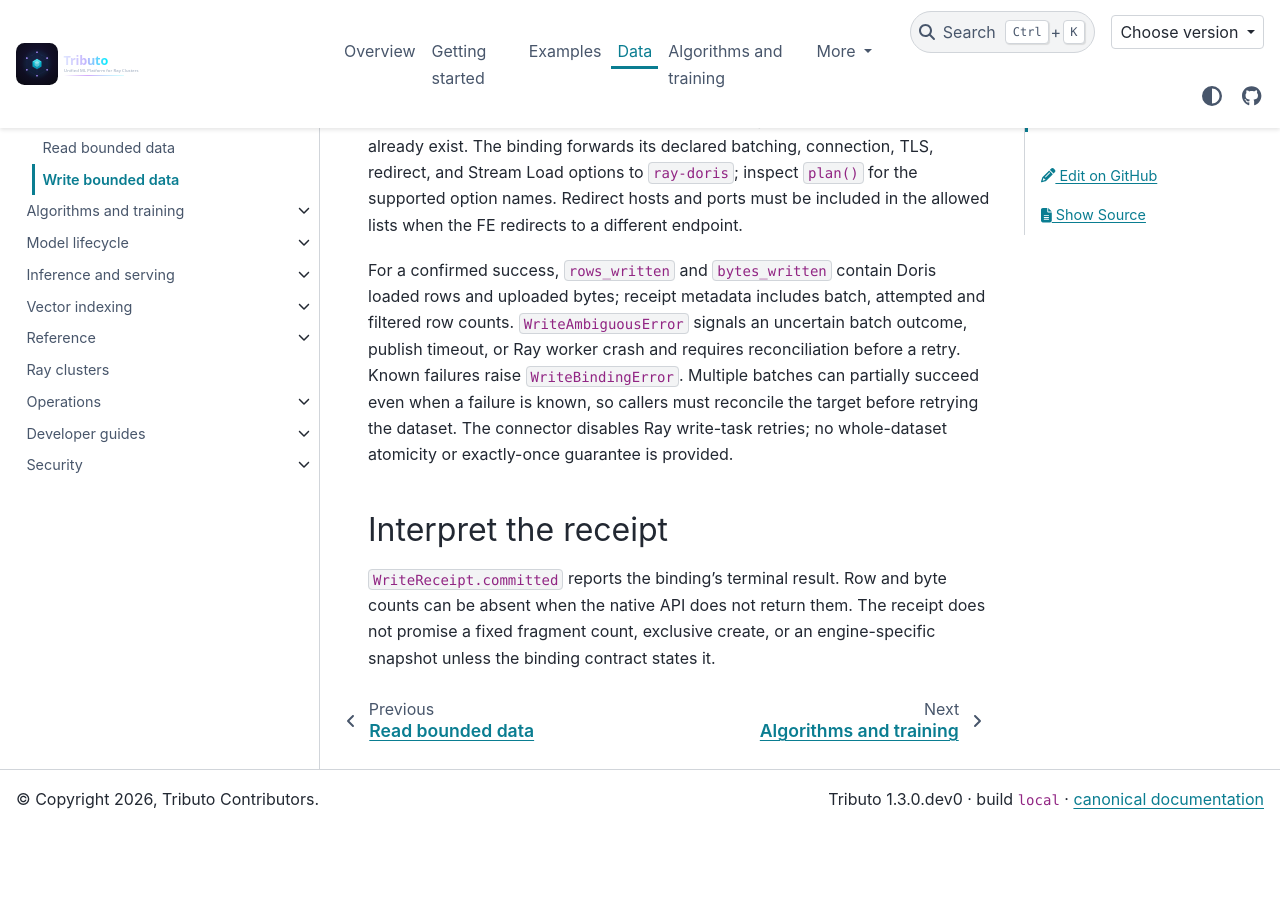
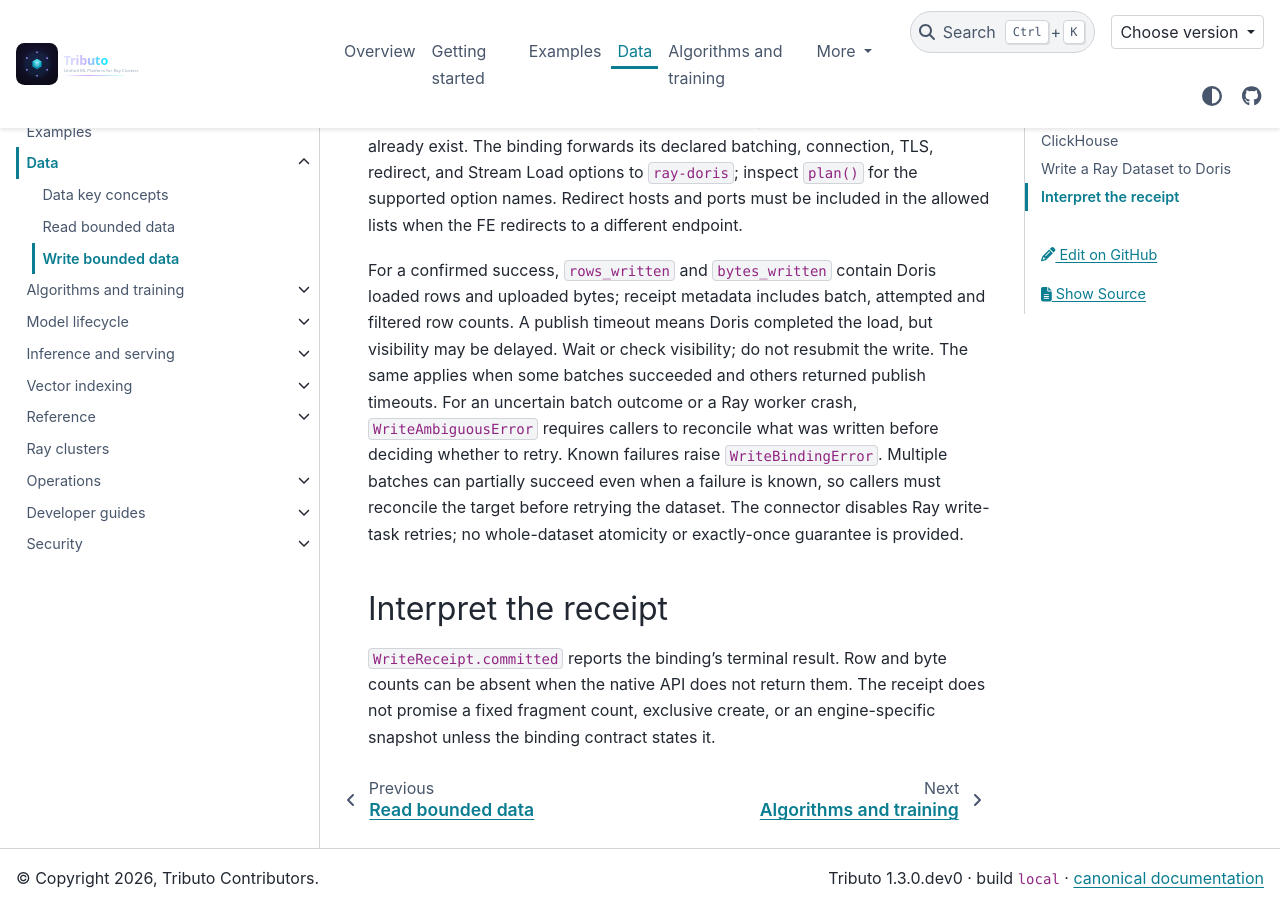
Before and after one commit to jiangxt2/Tributo, a Sphinx documentation site: the page built from docs/data/user-guides/write-data.md, in a window 1280 px wide and 900 px high, scrolled down 2097 px. Built offline with Sphinx 7.4.7 and the PyData theme 0.15.4, drawn with Linux system fonts in a browser that asks for light colours; comment, search, counter and statistics services are not loaded; before the commit the page ends 2925 px from its top, so only the background shows below that.

Commit message:
fix(data): clarify Doris publish timeout guidance
Signed-off-by: jiangxt2 <jiangxt2@vip.qq.com>

```diff
--- a/docs/data/user-guides/write-data.md
+++ b/docs/data/user-guides/write-data.md
@@ -82,12 +82,16 @@ lists when the FE redirects to a different endpoint.
 
 For a confirmed success, `rows_written` and `bytes_written` contain Doris
 loaded rows and uploaded bytes; receipt metadata includes batch, attempted and
-filtered row counts. `WriteAmbiguousError` signals an uncertain batch outcome,
-publish timeout, or Ray worker crash and requires reconciliation before a
-retry. Known failures raise `WriteBindingError`. Multiple batches can partially
-succeed even when a failure is known, so callers must reconcile the target
-before retrying the dataset. The connector disables Ray write-task retries; no whole-dataset
-atomicity or exactly-once guarantee is provided.
+filtered row counts. A publish timeout means Doris completed the load, but
+visibility may be delayed. Wait or check visibility; do not resubmit the write.
+The same applies when some batches succeeded and others returned publish
+timeouts. For an uncertain batch outcome or a Ray worker crash,
+`WriteAmbiguousError` requires callers to reconcile what was written before
+deciding whether to retry. Known failures raise `WriteBindingError`. Multiple
+batches can partially succeed even when a failure is known, so callers must
+reconcile the target before retrying the dataset. The connector disables Ray
+write-task retries; no whole-dataset atomicity or exactly-once guarantee is
+provided.
 
 ## Interpret the receipt
 
```
Also changed, not shown: 2 other files.
